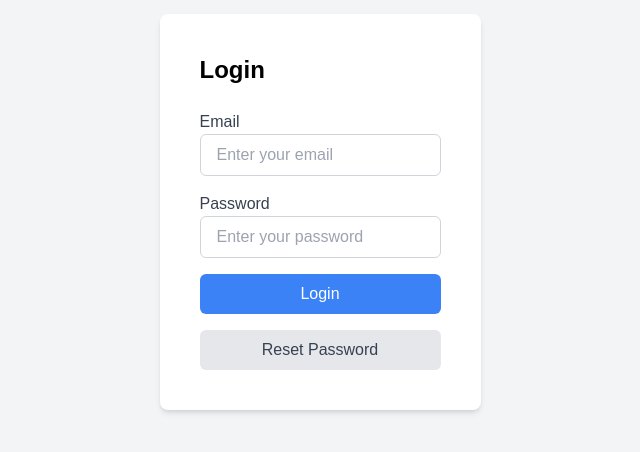
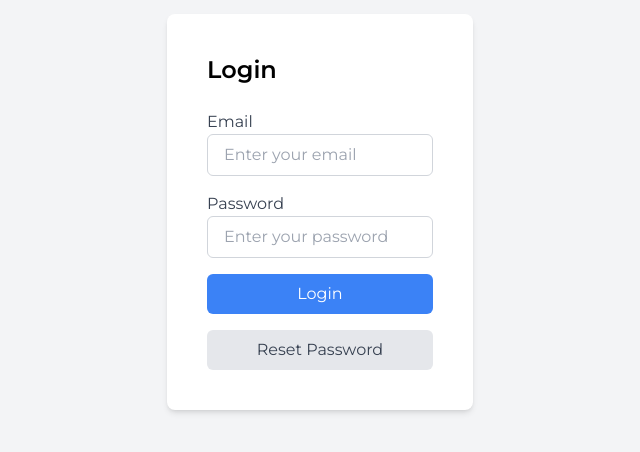
Before and after one commit to nsstarr/API-Challenge, a React (Vite) app: page / in a window 1280 px wide. Shown: the part 188-640 px from the top of the page, without its empty margins (320-960 px from the left). Built offline with nearby package versions, Linux system fonts and the light colour scheme.

Commit message:
Remove UserData component and fix index.css font import

```diff
--- a/src/index.css
+++ b/src/index.css
@@ -1,5 +1,4 @@
+@import url('https://fonts.googleapis.com/css2?family=Montserrat:ital,wght@0,400;0,500;0,600;0,700;0,800;1,400;1,700&display=swap');
 @tailwind base;
 @tailwind components;
 @tailwind utilities;
-
-@import url('https://fonts.googleapis.com/css2?family=Montserrat:ital,wght@0,400;0,500;0,600;0,700;0,800;1,400;1,700&display=swap');
```
Also changed, not shown: src/components/UserData.jsx (deleted).
